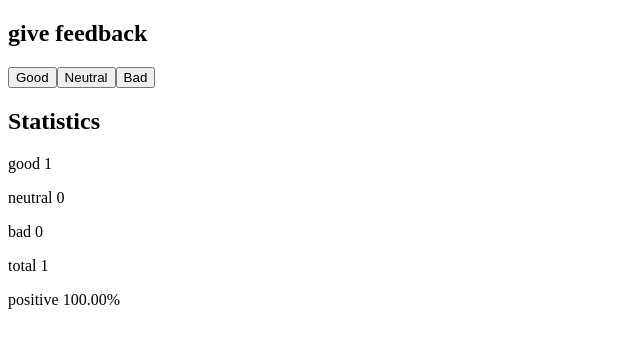
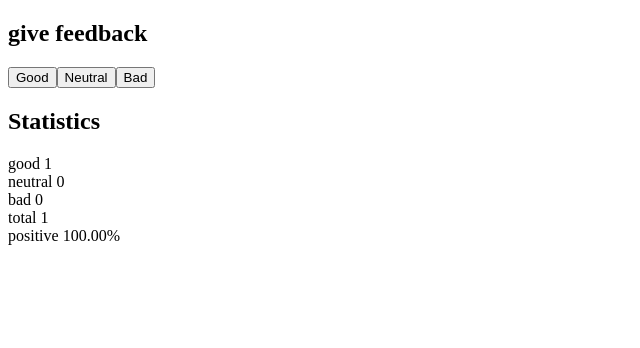
Before and after one commit to diegoram23/part1, a React (Vite) app: page / in a window 1280 px wide. Both pictures are taken after a click on the button "Good". Shown: the top 348 px of the page, without its empty margins (0-640 px from the left). Built offline with nearby package versions, Linux system fonts and the light colour scheme.

Commit message:
completed exercise 1.10

```diff
--- a/src/App.jsx
+++ b/src/App.jsx
@@ -1,7 +1,7 @@
 import React from "react"
 import { useState } from "react"
 import Statistics from "./Statistics"
-
+import StatisticsLine from "./StatisticsLine"
 
 
 const Button = (props) => {
--- a/src/Statistics.jsx
+++ b/src/Statistics.jsx
@@ -1,4 +1,5 @@
 import React from "react";
+import StatisticsLine from "./StatisticsLine";
 
 
 
@@ -11,11 +12,11 @@
     return (
         <div>
             <h2>Statistics</h2>
-            <p>good {props.good}</p>
-            <p>neutral {props.neutral}</p>
-            <p>bad {props.bad}</p>
-            <p>total {props.total}</p>
-            <p>positive {props.positive}%</p>
+            <StatisticsLine text='good' value={props.good}/>
+            <StatisticsLine text='neutral' value={props.neutral}/>
+            <StatisticsLine text='bad' value={props.bad}/>
+            <StatisticsLine text='total' value={props.total}/>
+            <StatisticsLine text='positive' value={`${props.positive}%`}/>
         </div>
     )
 }
--- /dev/null
+++ b/src/StatisticsLine.jsx
@@ -0,0 +1,11 @@
+import React from "react";
+
+const StatisticsLine = (props) => {
+    return (
+        <div>
+            {props.text} {props.value}
+        </div>
+    )
+}
+
+export default StatisticsLine
```
